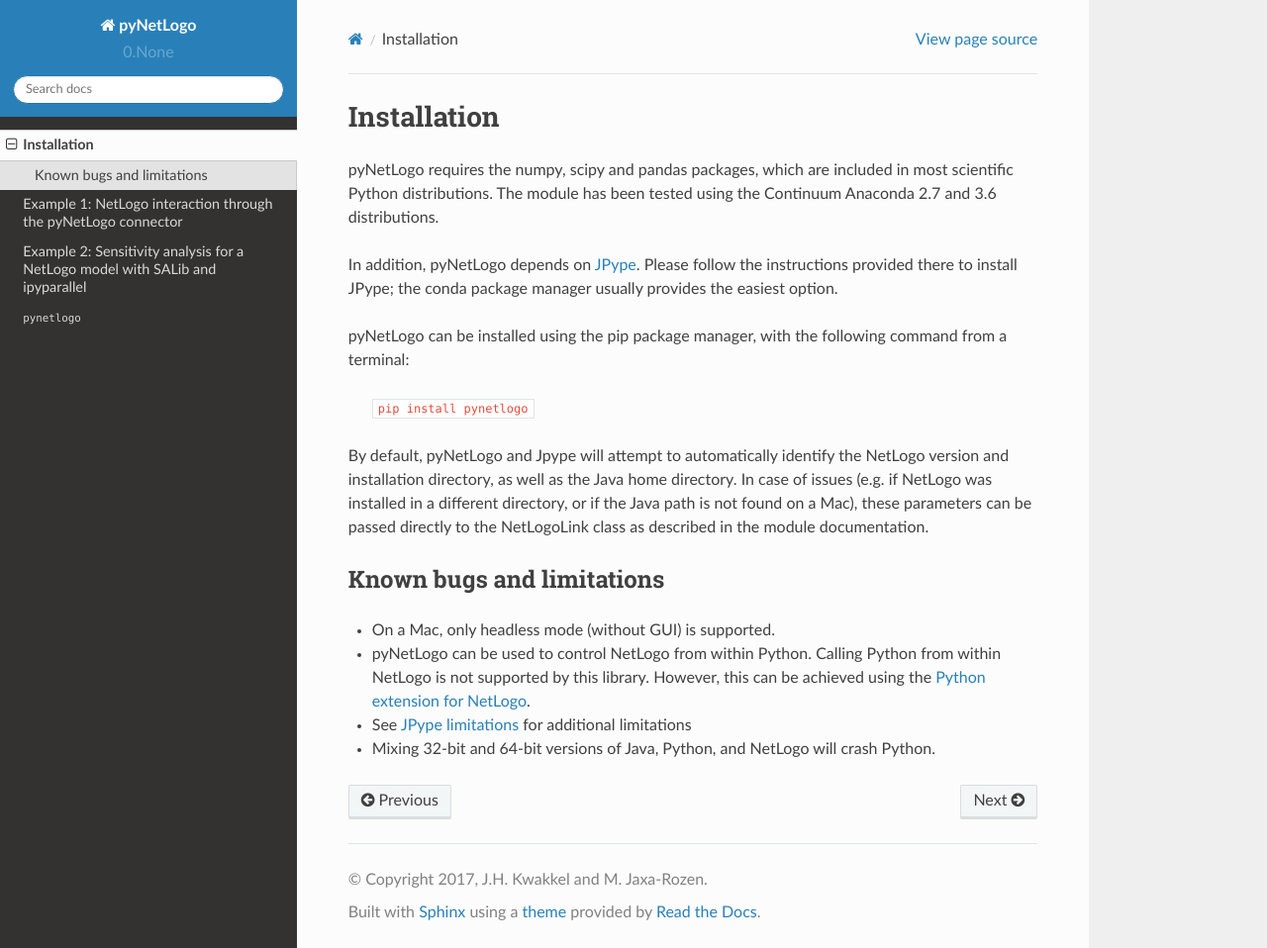
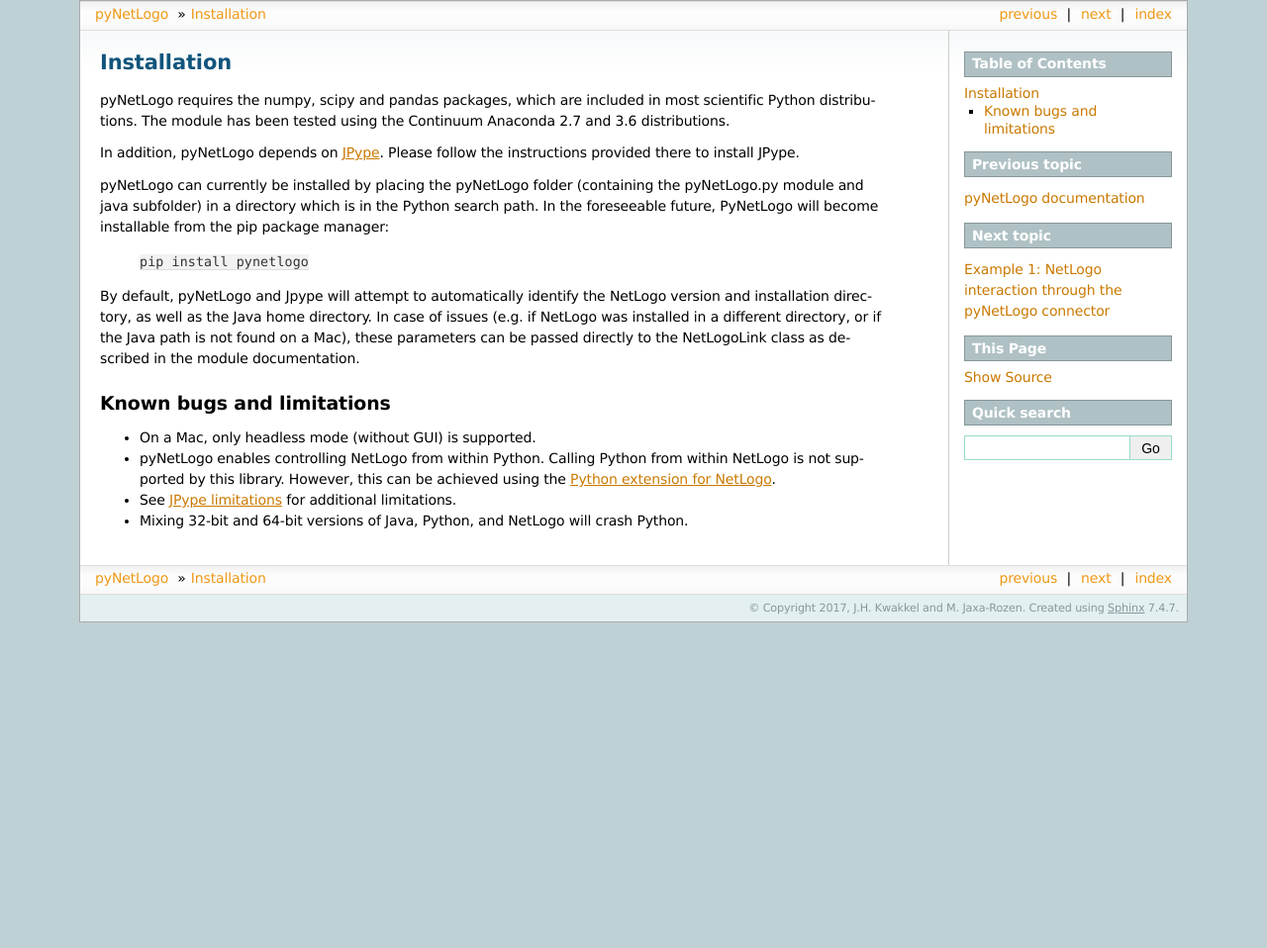
Before and after one commit to quaquel/pyNetLogo, a Sphinx documentation site: the page built from docs/source/install.rst, in a window 1280 px wide and 958 px high. Shown: the whole window at 99% size. Built offline with Sphinx 7.4.7, drawn with Linux system fonts in a browser that asks for light colours.

Commit message:
Revert "Updated example"
This reverts commit 753e2804779e0e6b27b6e7f7c2f10a1683ef0095.

```diff
--- a/docs/source/conf.py
+++ b/docs/source/conf.py
@@ -102,8 +102,7 @@
 
 # The theme to use for HTML and HTML Help pages.  See the documentation for
 # a list of builtin themes.
-#html_theme = 'sphinxdoc'
-html_theme = "sphinx_rtd_theme"
+html_theme = 'sphinxdoc'
 
 # Theme options are theme-specific and customize the look and feel of a theme
 # further.  For a list of options available for each theme, see the
--- a/docs/source/install.rst
+++ b/docs/source/install.rst
@@ -3,10 +3,9 @@
 
 pyNetLogo requires the numpy, scipy and pandas packages, which are included in most scientific Python distributions. The module has been tested using the Continuum Anaconda 2.7 and 3.6 distributions.
 
-In addition, pyNetLogo depends on `JPype <https://jpype.readthedocs.io/en/latest/>`_. Please
-follow the instructions provided there to install JPype; the conda package manager usually provides the easiest option.
+In addition, pyNetLogo depends on `JPype <https://jpype.readthedocs.io/en/latest/>`_. Please follow the instructions provided there to install JPype.
 
-pyNetLogo can be installed using the pip package manager, with the following command from a terminal:
+pyNetLogo can currently be installed by placing the pyNetLogo folder (containing the pyNetLogo.py module and java subfolder) in a directory which is in the Python search path. In the foreseeable future, PyNetLogo will become installable from the pip package manager:
 
 	``pip install pynetlogo``
 
@@ -15,10 +14,9 @@
 Known bugs and limitations
 --------------------------
 -	On a Mac, only headless mode (without GUI) is supported.
--	pyNetLogo can be used to control NetLogo from within Python. Calling Python
+-	pyNetLogo enables controlling NetLogo from within Python. Calling Python
 	from within NetLogo is not supported by this library. However, this can be achieved
 	using the `Python extension for NetLogo <https://github.com/qiemem/PythonExtension>`_.
--	See `JPype limitations <https://jpype.readthedocs.io/en/latest/install.html#known-bugs-limitations>`_
-	for additional limitations
+-	See `JPype limitations <https://jpype.readthedocs.io/en/latest/install.html#known-bugs-limitations>`_ for additional limitations.
 -	Mixing 32-bit and 64-bit versions of Java, Python, and NetLogo will crash
 	Python.
```
Also changed, not shown: docs/source/example1.rst (+18 -95 lines), docs/source/example2.rst (+4 -6 lines), docs/source/example1_files/example1_11_0.png, docs/source/example1_files/example1_14_0.png, docs/source/example1_files/example1_16_0.png, docs/source/example1_files/example1_18_0.png (added), docs/source/example1_files/example1_20_0.png (deleted), docs/source/example1_files/example1_21_0.png (added), docs/source/example1_files/example1_23_0.png (deleted), docs/source/example1_files/example1_8_0.png, docs/source/example2_files/example2_25_0.png (renamed from docs/source/example2_files/example2_26_0.png), docs/source/example2_files/example2_27_0.png (renamed from docs/source/example2_files/example2_28_0.png), docs/source/example2_files/example2_33_0.png (renamed from docs/source/example2_files/example2_34_0.png), docs/source/example2_files/example2_35_0.png (renamed from docs/source/example2_files/example2_36_0.png), 2 other files.
